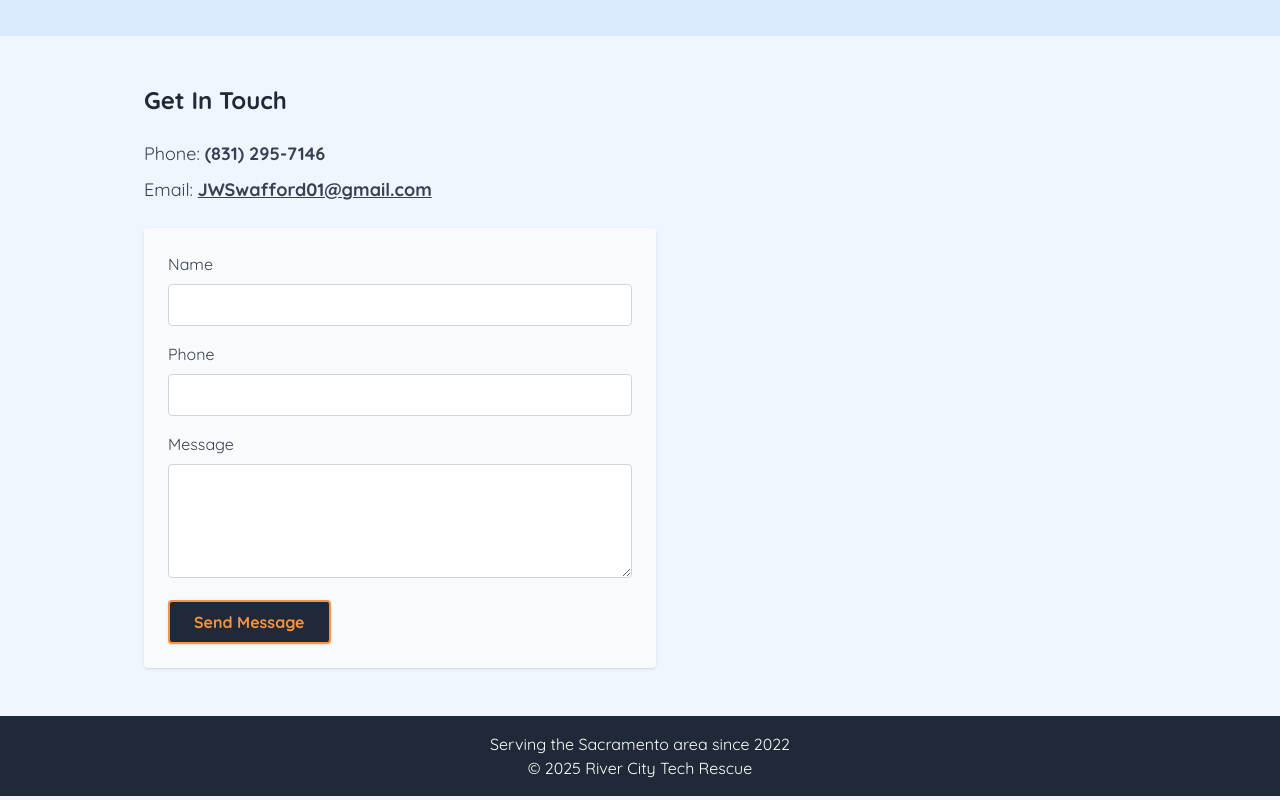
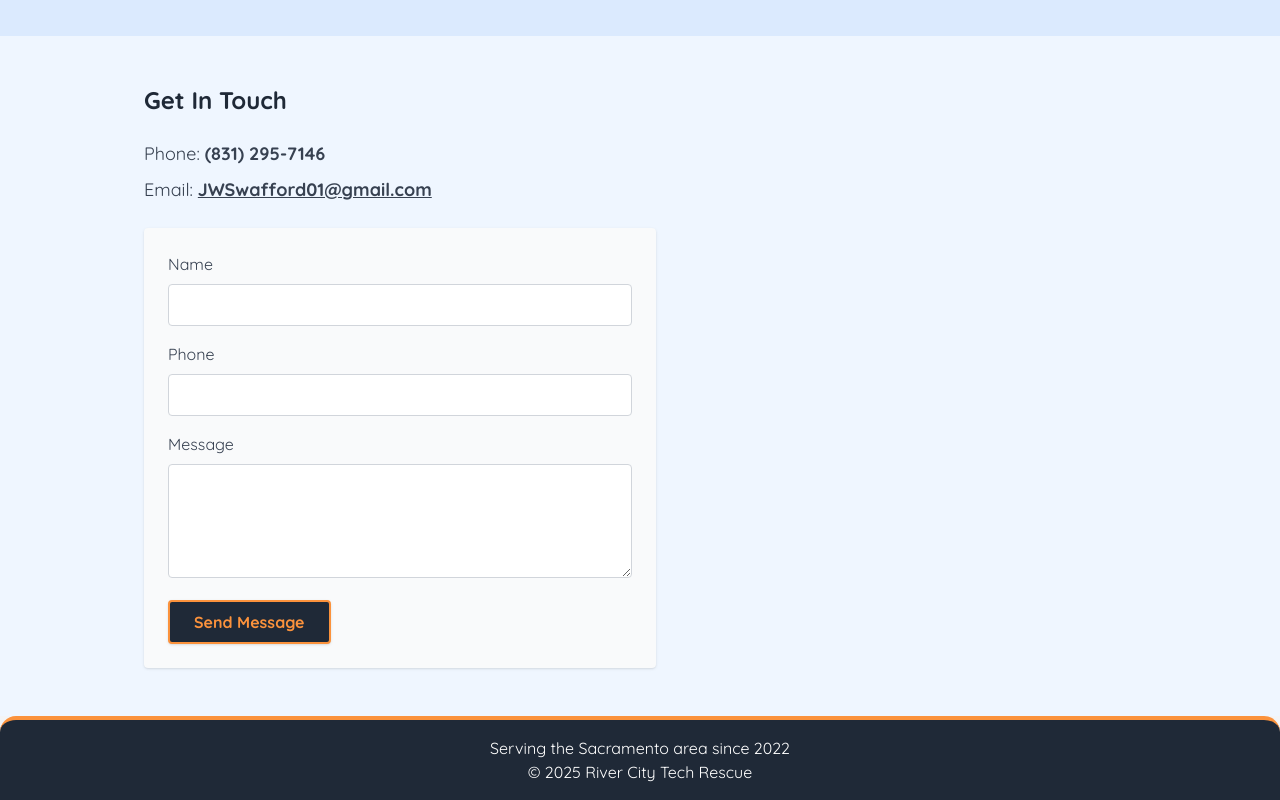
Before and after one commit to QuantumStar/RCTR, a website: page src/index.html in a window 1280 px wide. Shown: the part 1828-2628 px from the top of the page. Drawn offline with nearby package versions, Linux system fonts and the light colour scheme.

Commit message:
Update index.html

```diff
--- a/src/index.html
+++ b/src/index.html
@@ -284,7 +284,7 @@
     </section>
 
     <!-- FOOTER -->
-    <footer class="bg-gray-800 text-white text-center py-4 w-full">
+    <footer class="bg-gray-800 text-white text-center py-4 w-full border-t-4 border-orange-400 rounded-t-2xl">
         <p>Serving the Sacramento area since 2022</p>
         <p>&copy; 2025 River City Tech Rescue</p>
     </footer>
```
